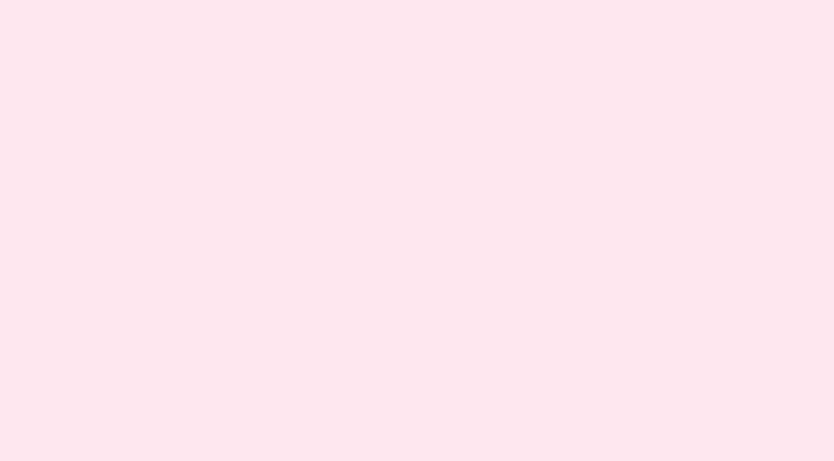
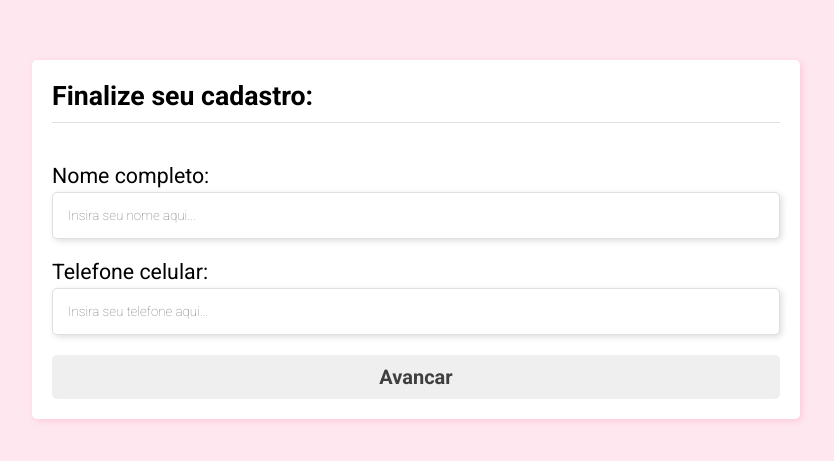
Before and after one commit to GustavoSMelo/planossauro-frontend, a Vue app: page /finish/login in a window 1280 px wide. Before the commit this address had no page. Shown: the part 161-622 px from the top of the page, without its empty margins (224-1058 px from the left). Built offline with nearby package versions, Linux system fonts and the light colour scheme.

Commit message:
:construction: working on finish login page github

```diff
--- a/src/routes.ts
+++ b/src/routes.ts
@@ -1,15 +1,17 @@
 import { createRouter, createWebHistory } from 'vue-router';
+import type { IRoutes } from './interfaces/routes.interface';
 import LPComponent from './views/LandingPage.vue';
-import type { IRoutes } from './interfaces/routes.interface';
 import HomePage from './views/HomePage.vue';
 import LoginPage from './views/LoginPage.vue';
 import GithubCallback from './views/callbacks/GithubCallback.vue';
+import FinishRegister from './views/FinishRegister.vue';
 
 const routes: Array<IRoutes> = [
     { path: '', component: LPComponent },
     { path: '/home', component: HomePage },
     { path: '/login', component: LoginPage },
-    { path: '/callback/github', component: GithubCallback }
+    { path: '/finish/login', component: FinishRegister },
+    { path: '/callback/github', component: GithubCallback },
 ];
 
 const router = createRouter({
--- /dev/null
+++ b/src/styles/finishregister.style.scss
@@ -0,0 +1,94 @@
+@charset "UTF-8";
+@import './colors.scss';
+
+@keyframes appersLoginWrapper {
+    0% {
+        transform: translateY(-4000px);
+        opacity: 0;
+    };
+
+    100% {
+        opacity: 1;
+        transform: translateY(0px);
+    };
+}
+
+.finishRegisterContainer {
+    display: flex;
+    align-items: center;
+    justify-content: center;
+    width: 100vw;
+    height: 100vh;
+
+    .formContainer {
+        background-color: $white;
+        box-shadow: 2px 2px 6px $shadowLowPink;
+        padding: 20px;
+        border-radius: 5px;
+        display: flex;
+        flex-direction: column;
+        width: 60%;
+        animation: appersLoginWrapper .8s forwards;
+
+        h2 {
+            margin-bottom: 20px;
+            border-bottom: 1px $lightGray solid;
+            padding-bottom: 10px;
+            font-size: 20pt;
+        }
+
+        label {
+            font-weight: 500;
+            font-size: 16pt;
+            margin-top: 20px;
+        }
+
+        input {
+            box-shadow: 2px 2px 6px $lightGray;
+            padding: 15px;
+            border: solid 1px $lightGray;
+            border-radius: 5px;
+            margin-top: 4px;
+            transition: .3s;
+        }
+
+        input:focus {
+            transition: .3s;
+            border: solid 1px $accentColor;
+            color: $accentColor;
+            font-weight: bold;
+        }
+
+        button {
+            margin-top: 20px;
+            padding: 10px;
+            font-size: 15pt;
+            font-weight: bold;
+            border-radius: 5px;
+            color: $darkGray;
+            cursor: not-allowed;
+            transition: .4s;
+        }
+
+        button.btnProceedRegister {
+            background-color: $accentColor;
+            color: $white;
+            border: solid 3px $accentColorDarker;
+            cursor: pointer;
+        }
+
+        button.btnProceedRegister:hover {
+            background-color: $accentColorDarker;
+            border-color: $accentColor;
+            transition: .4s;
+        }
+    }
+}
+
+@media screen and (max-width: 600px) {
+    .finishRegisterContainer {
+        .formContainer {
+            width: 80%;
+        }
+    }
+}
--- /dev/null
+++ b/src/views/FinishRegister.vue
@@ -0,0 +1,86 @@
+<script lang="ts" setup>
+import { ref } from 'vue';
+
+const fullName = ref(window.sessionStorage.getItem('fullName') || '');
+const cellphoneNumber = ref('');
+
+const handleChangeFullName = (event: Event): void => {
+    const target = event.target as HTMLInputElement;
+    fullName.value = target.value;
+};
+
+const handleChangeCellphoneNumber = (event: Event): void => {
+    let { value } = event.target as HTMLInputElement;
+    value = value.replaceAll(/[a-zA-Z@#!$%^&*_+=]+/g, '').trim();
+
+
+    if (value[value.length - 1] === '(' || value[value.length - 1] === ')') {
+        console.log(true);
+        if (Boolean(value.length !== 0) || Boolean(value.length !== 4)) {
+            return;
+        }
+    }
+
+    if (value.length > 15) {
+        value = value.slice(0, 15);
+    }
+
+    if (value.length === 1 && !value.includes('(')) {
+        value = `(${value}`;
+    }
+
+    if (value.length === 5 && !value.includes(' ')) {
+        const lastChar = value[value.length - 1];
+        const cellphoneContentArray = value.slice(0, value.length - 1).split('');
+
+        let cellphoneContentString = '';
+
+        cellphoneContentArray.forEach(el => cellphoneContentString += el);
+        value = `${cellphoneContentString} ${lastChar}`;
+    }
+
+    if (value.length === 4 && !value.includes(')') && !value.includes(' ')) {
+        const lastChar = value[value.length - 1];
+        const cellphoneContent = value.split('');
+
+        value = `${cellphoneContent[0]}${cellphoneContent[1]}${cellphoneContent[2]}) ${lastChar}`;
+    }
+
+    if (value.length === 11 && !value.includes('-')) {
+        const lastChar = value[value.length - 1];
+        const cellphoneContentArray = value.slice(0, value.length - 1).split('');
+
+        let cellphoneContentString = '';
+
+        cellphoneContentArray.forEach(el => cellphoneContentString += el);
+
+        value = `${cellphoneContentString}-${lastChar}`;
+    }
+
+    console.log('teste');
+    cellphoneNumber.value = value;
+};
+
+const isFormCompleted = (): boolean => {
+    return fullName.value.length && cellphoneNumber.value.length ? true : false;
+};
+</script>
+<template>
+    <div class="finishRegisterContainer">
+        <form class="formContainer">
+            <h2>Finalize seu cadastro: </h2>
+
+            <label>Nome completo: </label>
+            <input type="text" placeholder="Insira seu nome aqui..." v-model="fullName"
+                @change="event => handleChangeFullName(event)" />
+
+            <label>Telefone celular: </label>
+            <input type="text" placeholder="Insira seu telefone aqui... " :value="cellphoneNumber"
+                @input="event => handleChangeCellphoneNumber(event)" />
+
+            <button :class="isFormCompleted() ? 'btnProceedRegister' : ''" type="button">Avancar</button>
+        </form>
+    </div>
+</template>
+
+<style lang="scss" scoped src="../styles/finishregister.style.scss" />
--- a/src/views/LoginPage.vue
+++ b/src/views/LoginPage.vue
@@ -5,7 +5,7 @@ const clickFooter = () => {
 };
 
 const loginGithubPage = () => {
-    window.location.assign(`https://github.com/login/oauth/authorize?client_id=${import.meta.env.VITE_GITHUB_CLIENT_ID}&scope=read:user,user:email`);
+    window.location.assign(`https://github.com/login/oauth/authorize?client_id=${import.meta.env.VITE_GITHUB_CLIENT_ID}&scope=read:user,user:email,`);
 };
 
 </script>
--- a/src/views/callbacks/GithubCallback.vue
+++ b/src/views/callbacks/GithubCallback.vue
@@ -1,13 +1,41 @@
 <script setup lang="ts">
+import { inject, watchEffect } from 'vue';
 import axios from 'axios';
+import type { IGithubCallbackResponse } from '../../interfaces/githubCallback.interface';
+import { useRouter } from 'vue-router';
+import type { IUser } from '../../interfaces/api/user.interface';
+import type { IPopupContext } from '../../interfaces/context/popup.interface';
 
-const searchQueryString = window.location.search;
-const urlParams = new URLSearchParams(searchQueryString);
-const codeParam = urlParams.get('code')
+watchEffect(async () => {
+    const popupContext: IPopupContext = inject('popup') as IPopupContext;
+    const router = useRouter();
+    const searchQueryString = window.location.search;
+    const urlParams = new URLSearchParams(searchQueryString);
+    const codeParam = urlParams.get('code')
 
-const response = await axios.get(`http://localhost:8000/api/auth/github/${codeParam}`);
+    const { data }: { data: IGithubCallbackResponse } = await axios.get(`${import.meta.env.VITE_BACKEND_URI}/auth/github/${codeParam}`);
 
-console.log(response.data);
+    if (data.accessToken && data.accessToken.length) {
+        const { data: userData }: { data: IUser } = await axios.get(`${import.meta.env.VITE_BACKEND_URI}/user/github/${data.data.email}`);
+        const userHasUuid = Object.keys(userData).find(key => key === 'uuid') ? true : false;
+
+        if (userHasUuid) {
+            sessionStorage.setItem('user', JSON.stringify(userData));
+            sessionStorage.setItem('loginType', 'github');
+            sessionStorage.setItem('accessToken', data.accessToken);
+            popupContext.handleChangePopupInfo('Login realizado com sucess', 'success', true);
+
+            router.push('/home');
+            return;
+        }
+
+        sessionStorage.setItem('githubEmail', data.data.email);
+        sessionStorage.setItem('githubId', Number(data.data.id).toString());
+        sessionStorage.setItem('accessToken', data.accessToken);
+        sessionStorage.setItem('fullName', data.data.name);
+        router.push('/finish/login');
+    }
+});
 
 </script>
 
```
Also changed, not shown: src/interfaces/api/user.interface.ts (added, +10 -0 lines), src/interfaces/githubCallback.interface.ts (added, +10 -0 lines), 1 other file (tests, documents, lock files or other folders).
